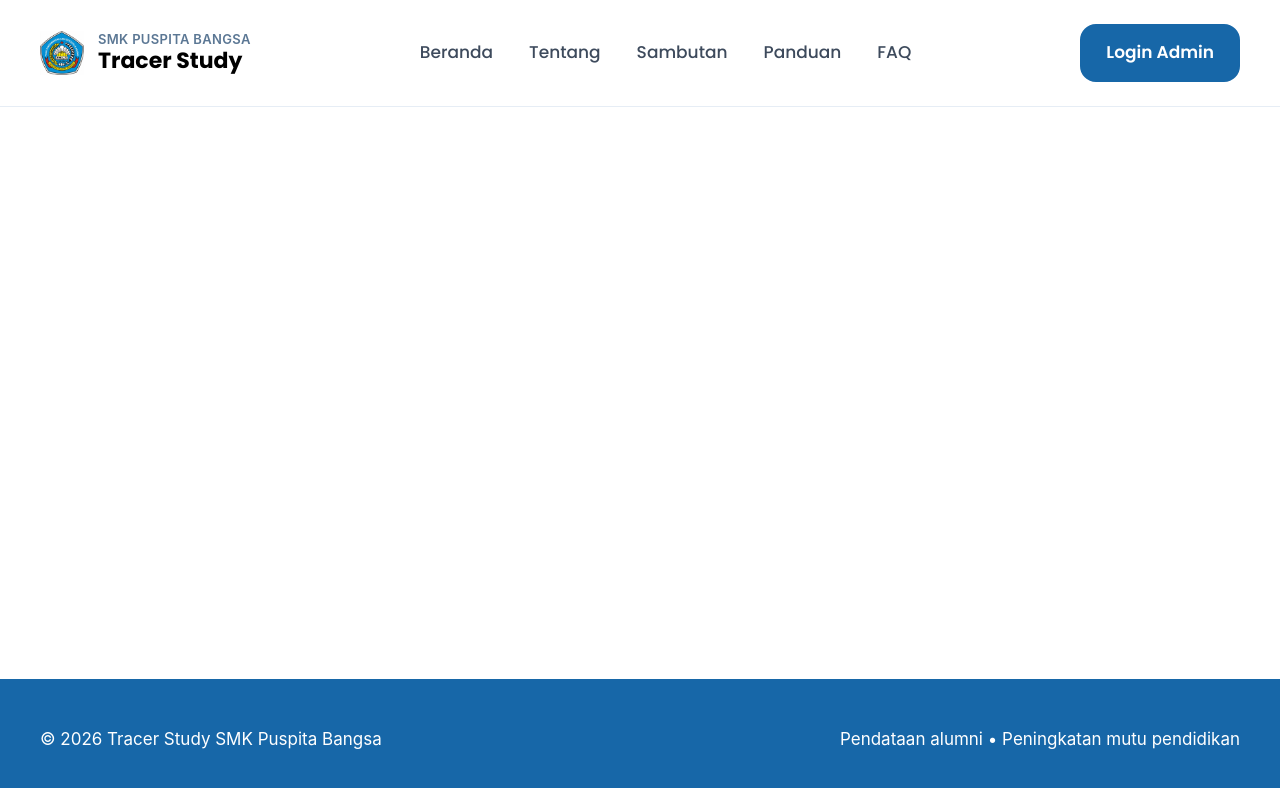
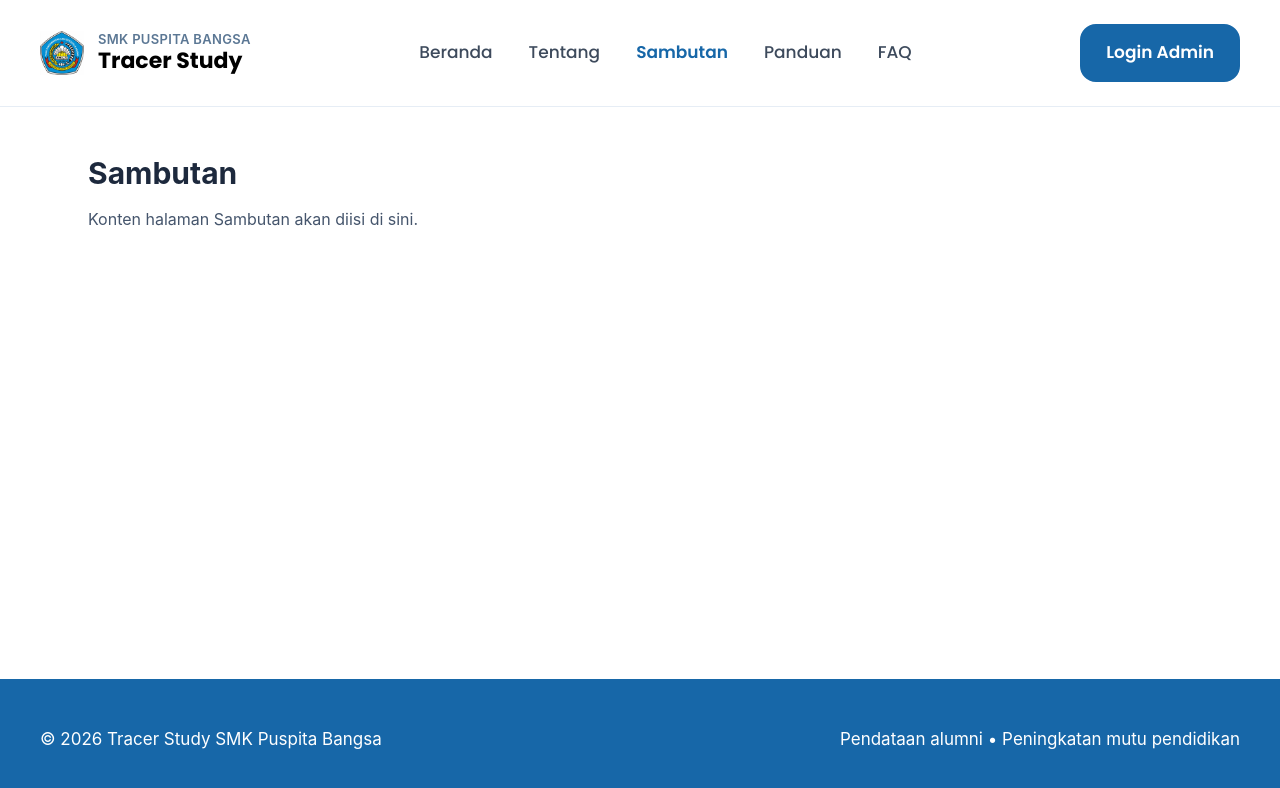
Before and after one commit to Agunnnnn/PROJECT_PKM, a React (Vite) app in the folder client/: page /sambutan in a window 1280 px wide. Shown: the top 788 px of the page. Built offline with nearby package versions, Linux system fonts and the light colour scheme; the HTML template or start-up script is replaced by a standard one.

Commit message:
Routing APP

```diff
--- a/client/src/App.jsx
+++ b/client/src/App.jsx
@@ -3,7 +3,9 @@ import Navbar from "./components/Navbar";
 import Footer from "./components/Footer";
 import Beranda from "./pages/Beranda";
 import Tentang from "./pages/Tentang";
+import Sambutan from "./pages/Sambutan";
 import Panduan from "./pages/Panduan";
+import Faq from "./pages/Faq";
 import FormSurvey from "./pages/FormSurvey";
 import Login from "./pages/Login";
 import Dashboard from "./pages/admin/Dashboard";
@@ -26,7 +28,9 @@ export default function App() {
           <Routes>
             <Route path="/" element={<Beranda />} />
             <Route path="/tentang" element={<Tentang />} />
+            <Route path="/sambutan" element={<Sambutan />} />
             <Route path="/panduan" element={<Panduan />} />
+            <Route path="/faq" element={<Faq />} />
             <Route path="/survey" element={<FormSurvey />} />
             <Route path="/login" element={<Login />} />
             <Route
--- a/client/src/components/Navbar.jsx
+++ b/client/src/components/Navbar.jsx
@@ -5,9 +5,9 @@ import logo from "../assets/Logo.jpeg";
 const MENU = [
   { label: "Beranda", href: "/", icon: "home" },
   { label: "Tentang", href: "/tentang", icon: "info" },
-  { label: "Sambutan", href: "/#sambutan", icon: "mic" },
+  { label: "Sambutan", href: "/sambutan", icon: "mic" },
   { label: "Panduan", href: "/panduan", icon: "book" },
-  { label: "FAQ", href: "/#faq", icon: "help" },
+  { label: "FAQ", href: "/faq", icon: "help" },
 ];
 
 /* ---------- Ikon ---------- */
--- /dev/null
+++ b/client/src/pages/Faq.jsx
@@ -0,0 +1,10 @@
+export default function Faq() {
+  return (
+    <div className="mx-auto max-w-6xl px-6 py-12">
+      <h1 className="text-3xl font-bold text-slate-800">FAQ</h1>
+      <p className="mt-4 text-slate-600">
+        Konten halaman FAQ akan diisi di sini.
+      </p>
+    </div>
+  );
+}
--- /dev/null
+++ b/client/src/pages/Sambutan.jsx
@@ -0,0 +1,10 @@
+export default function Sambutan() {
+  return (
+    <div className="mx-auto max-w-6xl px-6 py-12">
+      <h1 className="text-3xl font-bold text-slate-800">Sambutan</h1>
+      <p className="mt-4 text-slate-600">
+        Konten halaman Sambutan akan diisi di sini.
+      </p>
+    </div>
+  );
+}
```
